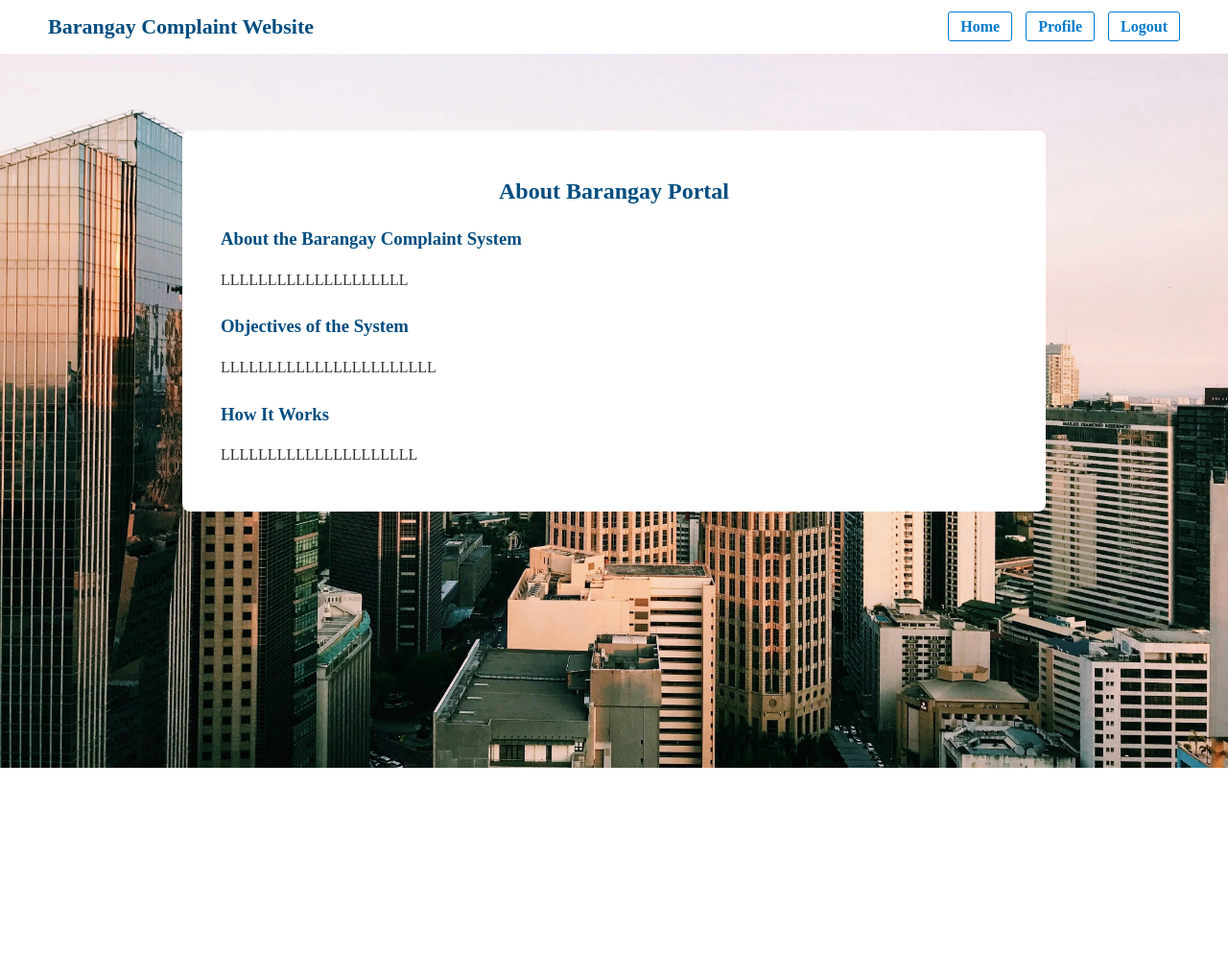
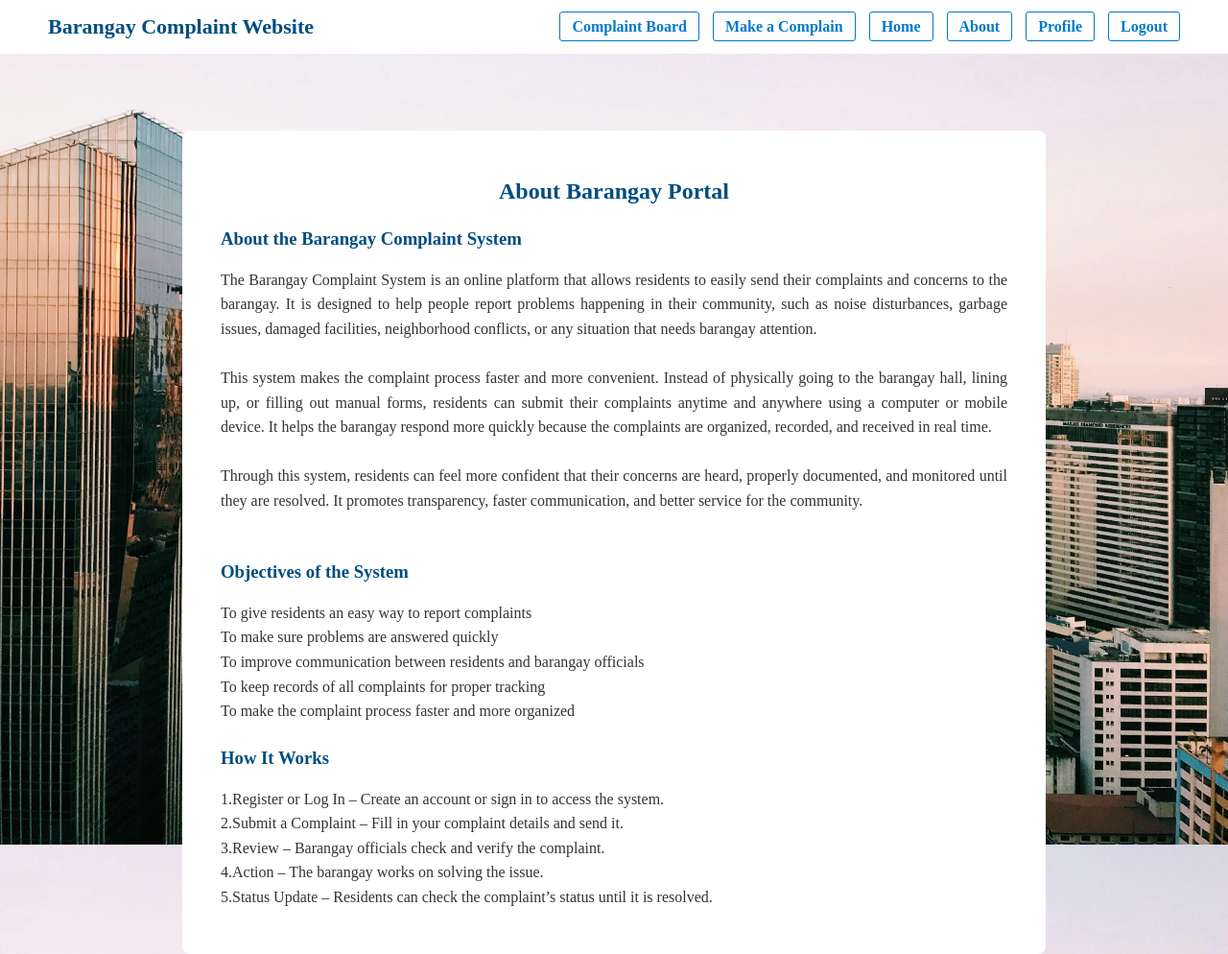
Before and after one commit to JerahEnriquez27/BarangayComplain, a Flask app: page /about in a window 1280 px wide. Shown: the whole page at 96% size. Before the commit the page ends 800 px from the top, so only its background shows below. Run offline with Flask 3, Linux system fonts and the light colour scheme.

Commit message:
Update About.html
update buttons

```diff
--- a/Template/About.html
+++ b/Template/About.html
@@ -8,7 +8,10 @@
     <nav>
         <div class="navtitle">Barangay Complaint Website</div>
         <div class="navbutton">
+            <a href="{{ url_for('complaintboard') }}">Complaint Board</a>
+            <a href="{{ url_for('complain') }}">Make a Complain</a>
             <a href="{{ url_for('home') }}">Home</a>
+            <a href="{{ url_for('about') }}">About</a>
             <a href="{{ url_for('profile') }}">Profile</a>
             <a href="{{ url_for('main') }}">Logout</a>
         </div>
@@ -19,17 +22,45 @@
 
         <h3>About the Barangay Complaint System</h3>
         <p>
-            LLLLLLLLLLLLLLLLLLLL
+            The Barangay Complaint System is an online platform that allows residents to easily send their complaints and
+            concerns to the barangay. It is designed to help people report problems happening in their community,
+            such as noise disturbances, garbage issues, damaged facilities, neighborhood conflicts, or any situation that
+            needs barangay attention.<br><br>
+
+            This system makes the complaint process faster and more convenient. Instead of physically going to the
+            barangay hall, lining up, or filling out manual forms, residents can submit their complaints anytime and
+             anywhere using a computer or mobile device. It helps the barangay respond more quickly
+             because the complaints are organized, recorded, and received in real time.<br><br>
+
+            Through this system, residents can feel more confident that their concerns are heard, properly
+            documented, and monitored until they are resolved. It promotes transparency, faster communication, and
+            better service for the community.<br><br>
         </p>
 
         <h3>Objectives of the System</h3>
         <p>
-            LLLLLLLLLLLLLLLLLLLLLLL
+            To give residents an easy way to report complaints<br>
+
+            To make sure problems are answered quickly<br>
+
+            To improve communication between residents and barangay officials<br>
+
+            To keep records of all complaints for proper tracking<br>
+
+            To make the complaint process faster and more organized<br>
         </p>
 
         <h3>How It Works</h3>
         <p>
-            LLLLLLLLLLLLLLLLLLLLL
+            1.Register or Log In – Create an account or sign in to access the system.<br>
+
+            2.Submit a Complaint – Fill in your complaint details and send it.<br>
+
+            3.Review – Barangay officials check and verify the complaint.<br>
+
+            4.Action – The barangay works on solving the issue.<br>
+
+            5.Status Update – Residents can check the complaint’s status until it is resolved.<br>
         </p>
     </div>
 </body>
```
